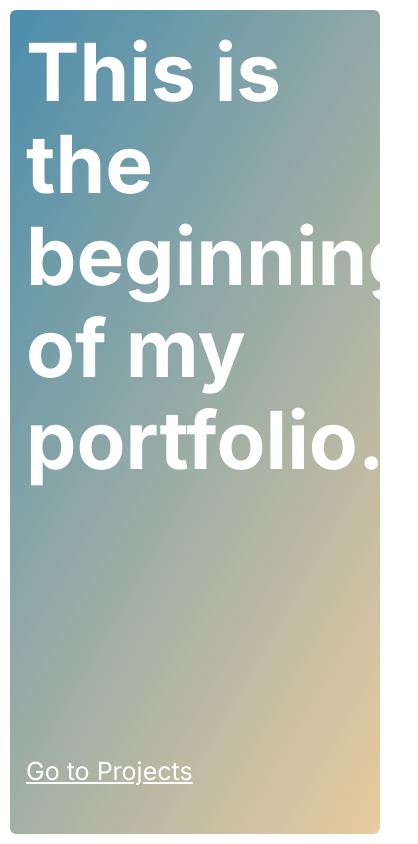
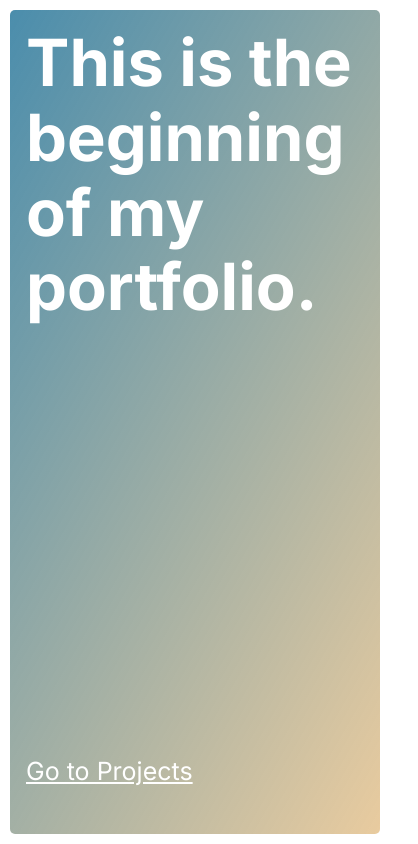
Before and after one commit to coeurofbear/gisse-la, a Vue app: page / in a window 390 px wide. Shown: the whole page, 418 px wide, since content can reach past the window. Built offline with nearby package versions, Linux system fonts and the light colour scheme.

Commit message:
feat: font sizes and responsive

```diff
--- a/src/components/Background.vue
+++ b/src/components/Background.vue
@@ -1,7 +1,6 @@
 <template>
-  <div>
-    <div class="bg"></div>
-    <div class="border"></div>
+  <div class="border">
+    <div class="bg" />
   </div>
 </template>
 
--- a/src/components/HomeContent.vue
+++ b/src/components/HomeContent.vue
@@ -1,6 +1,6 @@
 <template>
   <div class="wrapper">
-    <h1>This is the beginning of my portfolio.</h1>
+    <h1 class="main-title">This is the beginning of my portfolio.</h1>
     <!-- <div class="container">
       <div class="row">
         <div class="col-12 col-xl-6">
@@ -18,17 +18,6 @@
 </template>
 
 <style scoped lang="scss">
-@import '@/assets/css/variables/all.scss';
-
-h1 {
-  font-size: 120px;
-  color: white;
-  margin-bottom: 40px;
-
-  @media #{$breakpoint-xl-down} {
-    font-size: 80px;
-  }
-}
 a {
   font-size: 25px;
   color: white;
--- a/src/components/ProjectsContent.vue
+++ b/src/components/ProjectsContent.vue
@@ -1,13 +1,9 @@
 <template>
   <div class="wrapper">
-    <h1>Projects</h1>
+    <h1 class="main-title">Projects</h1>
   </div>
 </template>
 
 <style scoped lang="scss">
-h1 {
-  font-size: 120px;
-  color: white;
-  margin-bottom: 40px;
-}
+
 </style>
```
